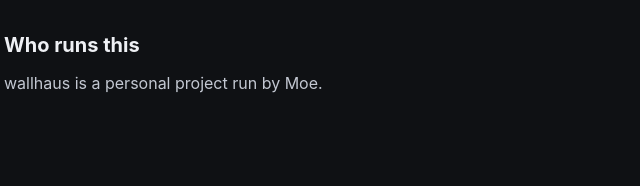
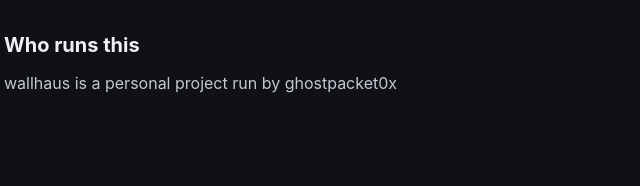
Before and after one commit to ghostpacket0x/wallhaus, a plain HTML site: page about.html in a window 1280 px wide. Shown: the part 309-495 px from the top of the page, 300-940 px from the left. Drawn offline with Linux system fonts and the light colour scheme.

Commit message:
Update about.html

```diff
--- a/about.html
+++ b/about.html
@@ -19,7 +19,7 @@
   <h1>About wallhaus</h1>
   <p>wallhaus is a wallpaper gallery for phones and desktops. Pick a style, preview it full screen, and set it as your background.</p>
   <h2>Who runs this</h2>
-  <p>wallhaus is a personal project run by Moe.</p>
+  <p>wallhaus is a personal project run by ghostpacket0x</p>
 </main>
 <footer>© 2026 wallhaus · <a href="about.html">About</a> · <a href="privacy.html">Privacy</a></footer>
 </body>
```
